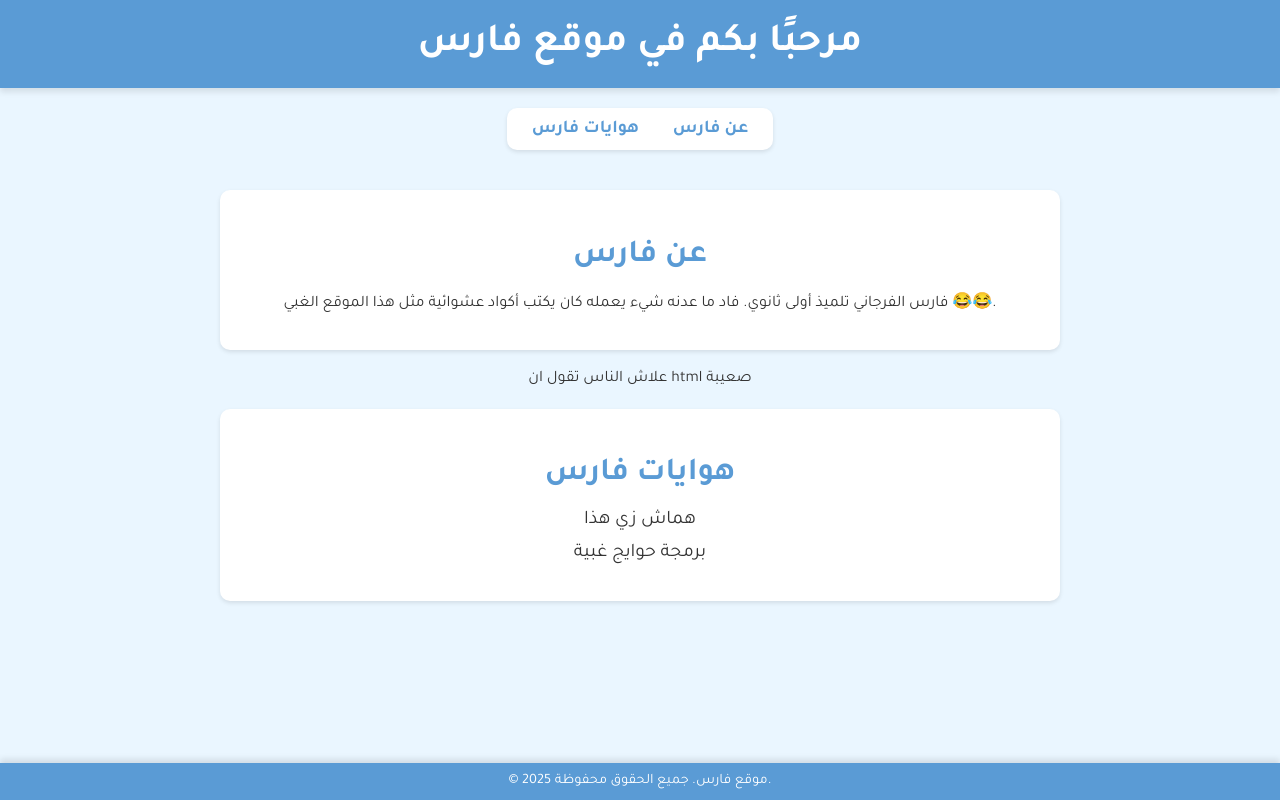
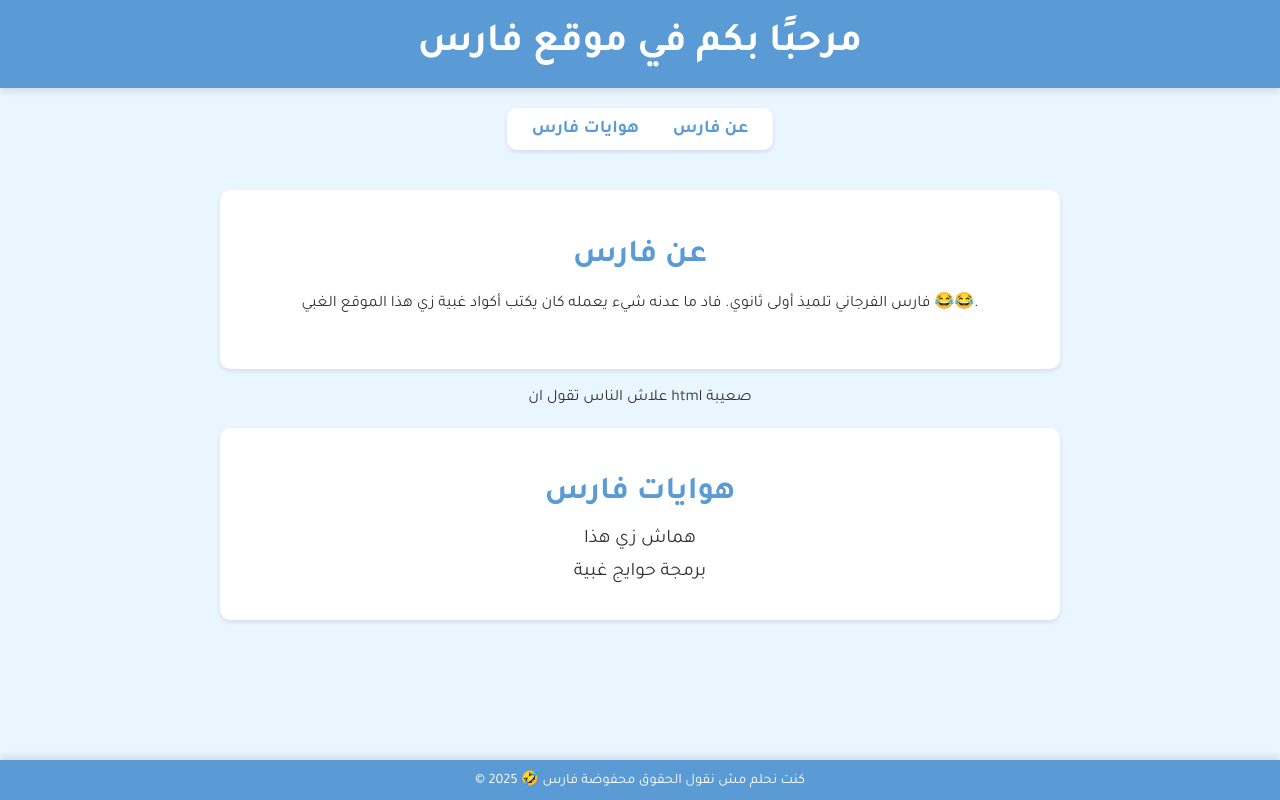
Before and after one commit to frogyboi/fareswebsite, a plain HTML site: page index.html in a window 1280 px wide. Drawn offline with Linux system fonts and the light colour scheme.

Commit message:
Update index.html

```diff
--- a/index.html
+++ b/index.html
@@ -98,7 +98,8 @@
     </nav>
     <section id="about">
         <h2>عن فارس</h2>
-        <p>فارس الفرجاني تلميذ أولى ثانوي. فاد ما عدنه شيء يعمله كان يكتب أكواد عشوائية مثل هذا الموقع الغبي 😂😂.</p>
+        <p>فارس الفرجاني تلميذ أولى ثانوي. فاد ما عدنه شيء يعمله كان يكتب أكواد غبية زي هذا الموقع الغبي 😂😂.</p>
+        <img><img>
     </section>
     <p>علاش الناس تقول ان html صعيبة</p>
     <section id="hobbies">
@@ -109,7 +110,7 @@
         </ul>
     </section>
     <footer>
-        © 2025 موقع فارس. جميع الحقوق محفوظة.
+        © كنت نحلم مش نقول الحقوق محفوضة فارس 🤣 2025
     </footer>
 </body>
 
```
